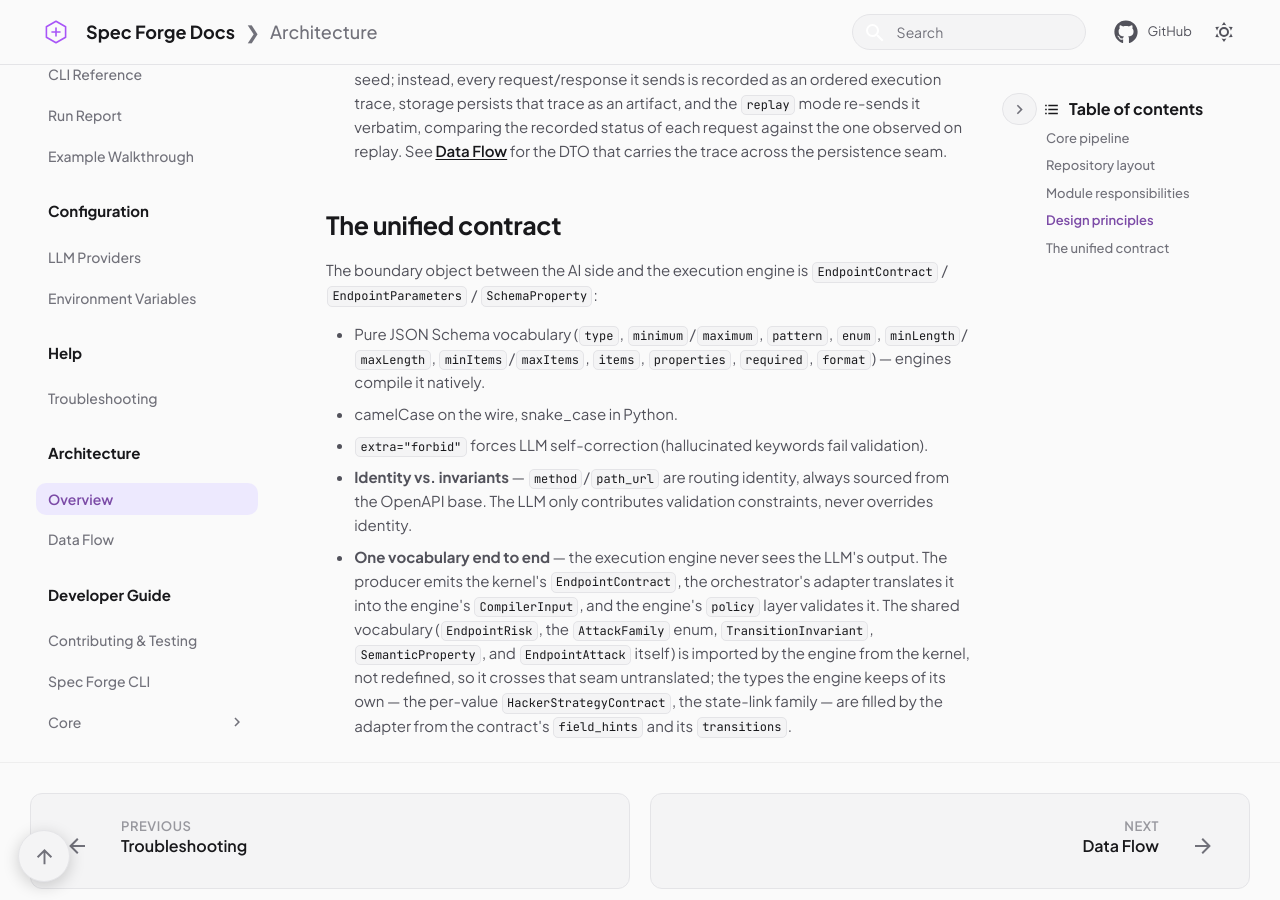
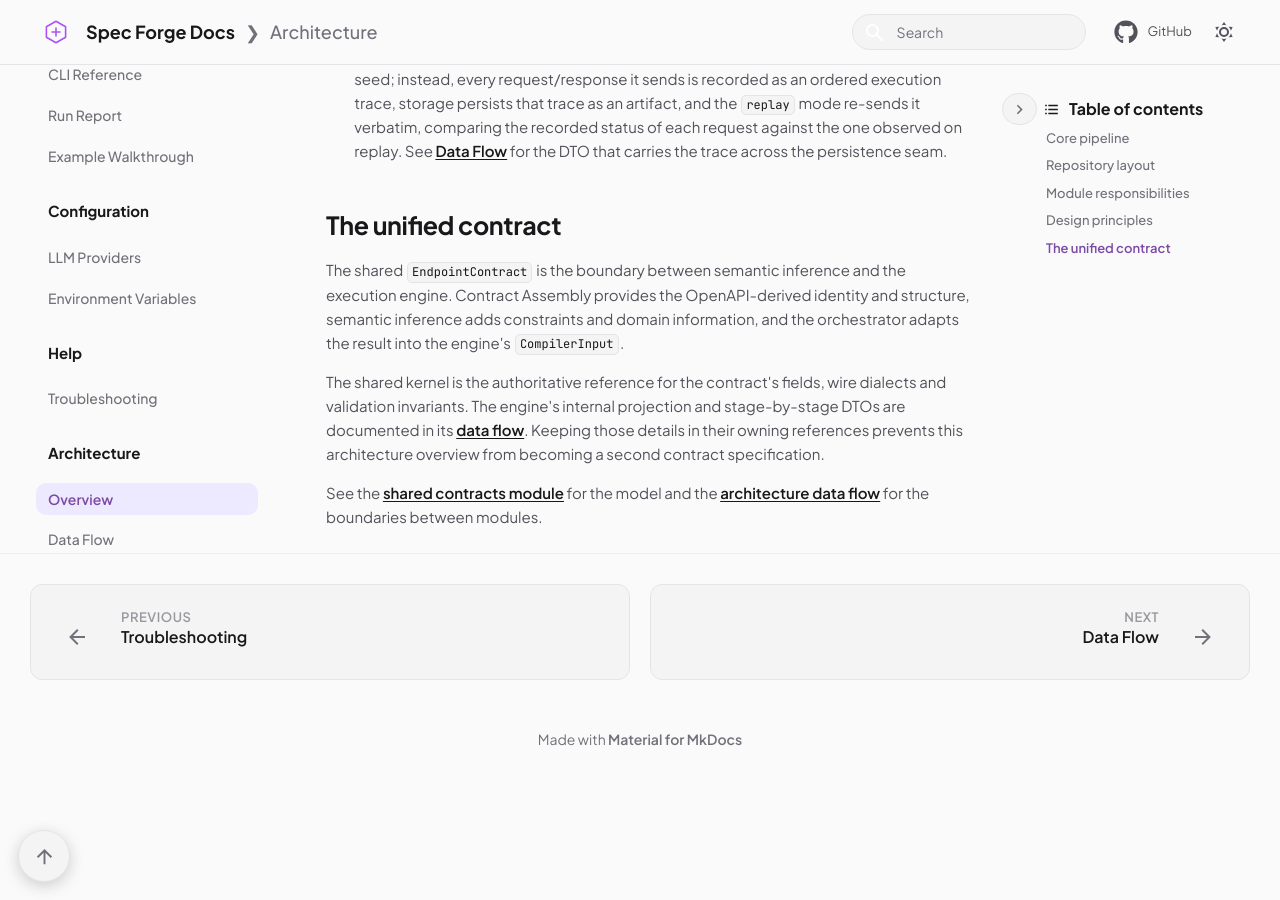
Before and after one commit to Spec-Forge-Testing/specforge-docs, an MkDocs documentation site: the page built from docs/architecture/overview.md, in a window 1280 px wide and 900 px high, scrolled down 3631 px. Built offline with MkDocs 1.6.1 and Material for MkDocs 9.7.7, drawn with Linux system fonts in a browser that asks for light colours; comment, search, counter and statistics services are not loaded.

Commit message:
docs(architecture): clarify page ownership and reduce repetition

```diff
--- a/docs/architecture/overview.md
+++ b/docs/architecture/overview.md
@@ -97,21 +97,17 @@ docker-compose.yml           # monorepo orchestration (root entry point)
 
 ## The unified contract
 
-The boundary object between the AI side and the execution engine is `EndpointContract` /
-`EndpointParameters` / `SchemaProperty`:
+The shared `EndpointContract` is the boundary between semantic inference and
+the execution engine. Contract Assembly provides the OpenAPI-derived identity
+and structure, semantic inference adds constraints and domain information, and
+the orchestrator adapts the result into the engine's `CompilerInput`.
 
-- Pure JSON Schema vocabulary (`type`, `minimum`/`maximum`, `pattern`, `enum`, `minLength`/
-  `maxLength`, `minItems`/`maxItems`, `items`, `properties`, `required`, `format`) — engines
-  compile it natively.
-- camelCase on the wire, snake_case in Python.
-- `extra="forbid"` forces LLM self-correction (hallucinated keywords fail validation).
-- **Identity vs. invariants** — `method`/`path_url` are routing identity, always sourced from the
-  OpenAPI base. The LLM only contributes validation constraints, never overrides identity.
-- **One vocabulary end to end** — the execution engine never sees the LLM's output. The
-  producer emits the kernel's `EndpointContract`, the orchestrator's adapter translates it into
-  the engine's `CompilerInput`, and the engine's `policy` layer validates it. The shared
-  vocabulary (`EndpointRisk`, the `AttackFamily` enum, `TransitionInvariant`,
-  `SemanticProperty`, and `EndpointAttack` itself) is imported by the engine from the kernel,
-  not redefined, so it crosses that seam untranslated; the types the engine keeps of its own —
-  the per-value `HackerStrategyContract`, the state-link family — are filled by the adapter from
-  the contract's `field_hints` and its `transitions`.
+The shared kernel is the authoritative reference for the contract's fields,
+wire dialects and validation invariants. The engine's internal projection and
+stage-by-stage DTOs are documented in its [data flow](../modules/specforge-engine/data-flow.md).
+Keeping those details in their owning references prevents this architecture
+overview from becoming a second contract specification.
+
+See the [shared contracts module](../modules/contracts/index.md) for the model
+and the [architecture data flow](data-flow.md) for the boundaries between
+modules.
```
Also changed, not shown: docs/user-guide/concepts.md (+5 -0 lines).
